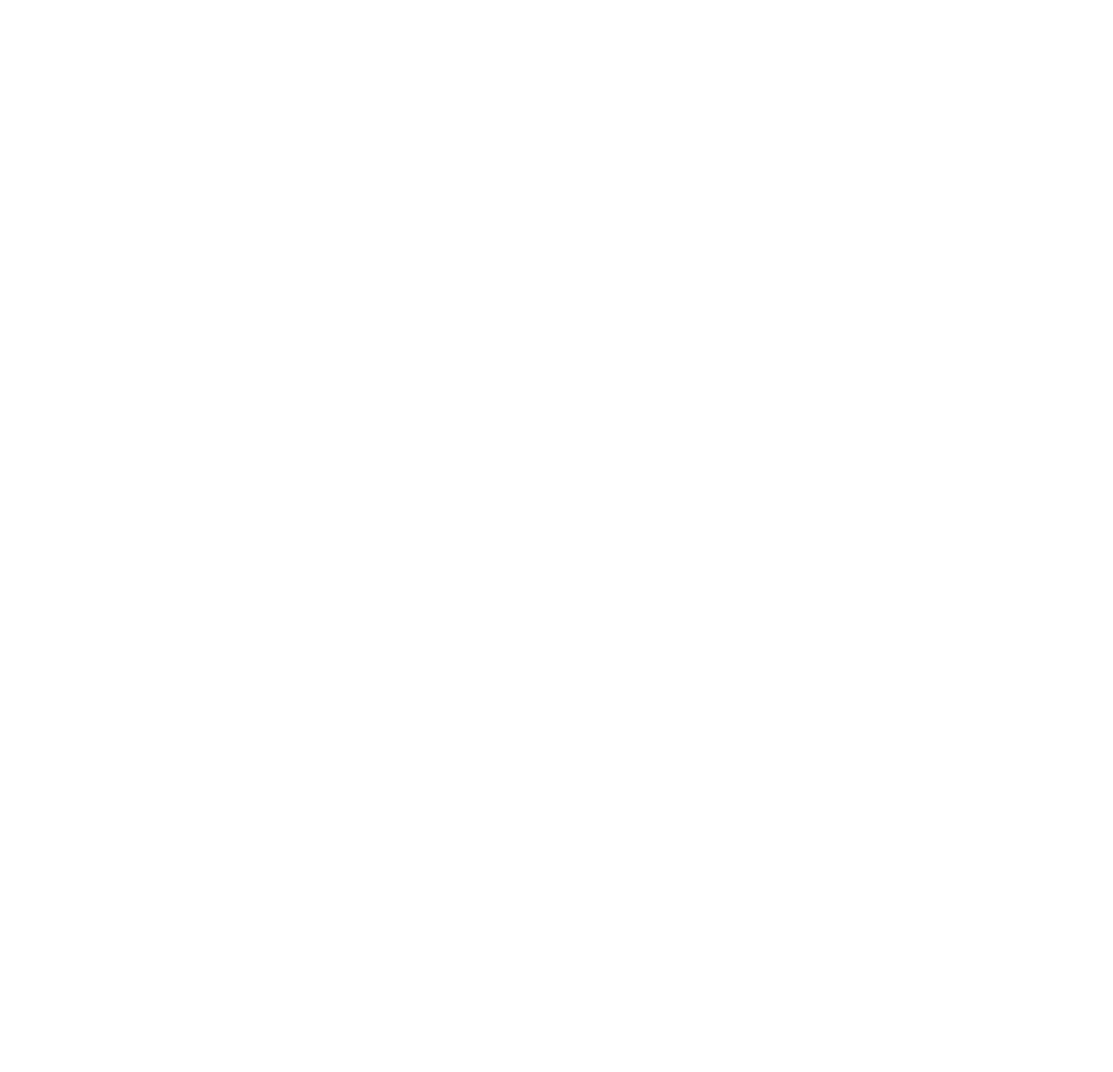
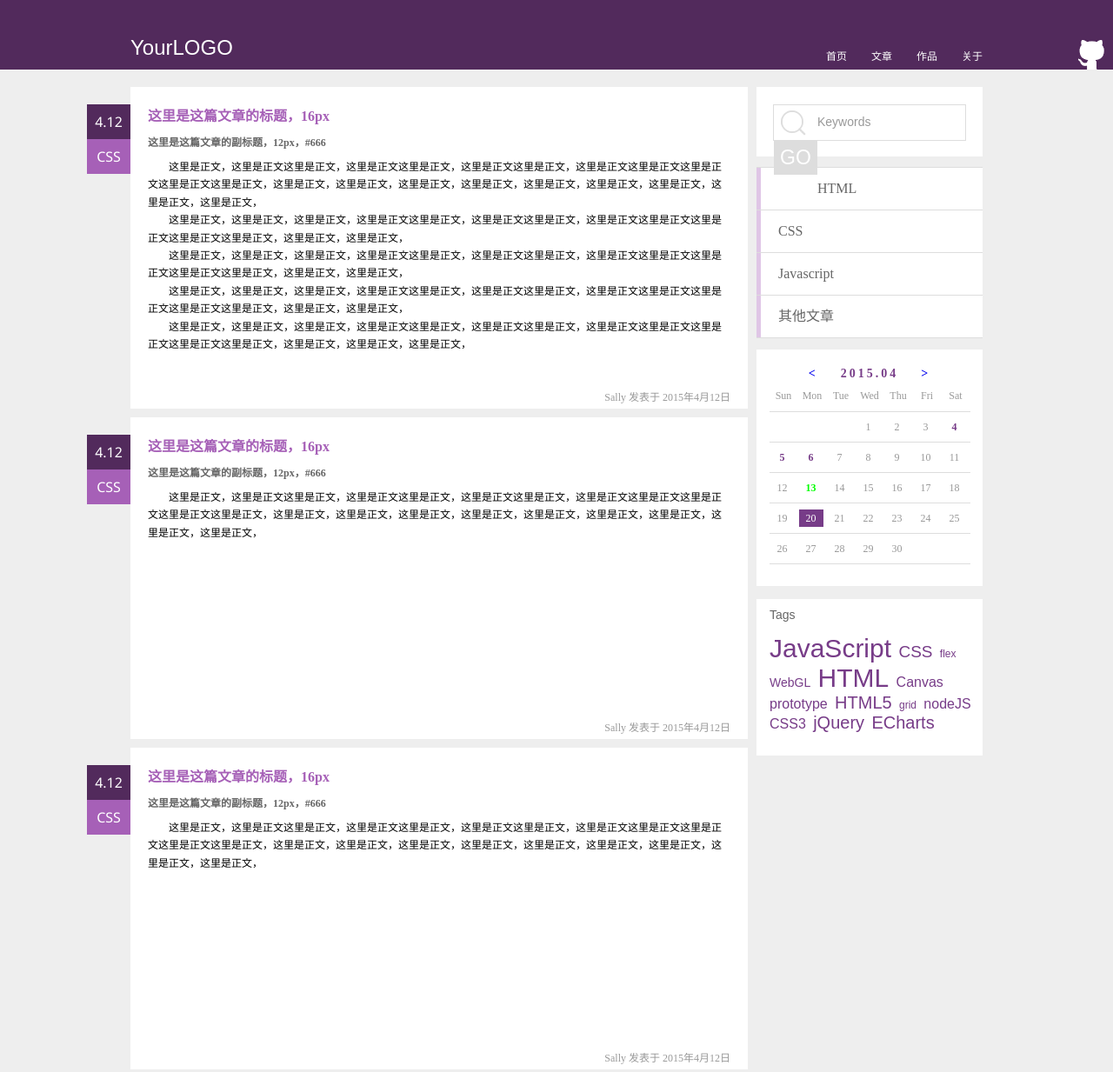
Before and after one commit to mengchan127/bd-ife-mycode, a plain HTML site: page task0001/sally127/blog.html in a window 1280 px wide. Shown: the top 1233 px of the page at 87% size. Before the commit the page ends 800 px from the top, so only its background shows below. Drawn offline with Linux system fonts and the light colour scheme.

Commit message:
blog
blog页完成

```diff
--- a/task0001/sally127/blog.html
+++ b/task0001/sally127/blog.html
@@ -0,0 +1,266 @@
+<!DOCTYPE html>
+<html lang="en">
+<head>
+	<meta charset="UTF-8">
+	<title>blog</title>
+	<meta http-equiv="X-UA-Compatible" content="IE=Edge">
+	<link rel="stylesheet" href="./css/blog.css">
+</head>
+<body>
+	<div class="container">
+		<div class="header">
+			<a href="https://github.com/" target="_blank"><div id="github-icon"></div></a>
+			<div class="topnav">
+				<h1>YourLOGO</h1>
+				<ul>
+					<li><a href="#">首页</a></li>
+					<li><a href="#">文章</a></li>
+					<li><a href="#">作品</a></li>
+					<li><a href="#">关于</a></li>
+				</ul>
+			</div>
+		</div>
+
+		<div class="wrapper">
+			<div class="blog-list">
+				<div class="blog">
+					<div class="labels-wrap">
+						<div class="labels" style="background:#522A5C"><span>4.12</span></div>
+						<div class="labels" style="background:#A660B7"><span>CSS</span></div>
+					</div>
+					<h3>这里是这篇文章的标题，16px</h3>
+					<h4>这里是这篇文章的副标题，12px，#666</h4>
+					<div class="content">
+						<p>这里是正文，这里是正文这里是正文，这里是正文这里是正文，这里是正文这里是正文，这里是正文这里是正文这里是正文这里是正文这里是正文，这里是正文，这里是正文，这里是正文，这里是正文，这里是正文，这里是正文，这里是正文，这里是正文，这里是正文，</p>
+						<p>这里是正文，这里是正文，这里是正文，这里是正文这里是正文，这里是正文这里是正文，这里是正文这里是正文这里是正文这里是正文这里是正文，这里是正文，这里是正文，</p>
+						<p>这里是正文，这里是正文，这里是正文，这里是正文这里是正文，这里是正文这里是正文，这里是正文这里是正文这里是正文这里是正文这里是正文，这里是正文，这里是正文，</p>
+						<p>这里是正文，这里是正文，这里是正文，这里是正文这里是正文，这里是正文这里是正文，这里是正文这里是正文这里是正文这里是正文这里是正文，这里是正文，这里是正文，</p>
+						<p>这里是正文，这里是正文，这里是正文，这里是正文这里是正文，这里是正文这里是正文，这里是正文这里是正文这里是正文这里是正文这里是正文，这里是正文，这里是正文，这里是正文，</p>
+					</div>
+					<div class="edit-info">
+						<span>Sally 发表于 2015年4月12日</span>
+					</div>
+				</div>
+
+				<div class="blog">
+					<div class="labels-wrap">
+						<div class="labels" style="background:#522A5C"><span>4.12</span></div>
+						<div class="labels" style="background:#A660B7"><span>CSS</span></div>
+					</div>
+
+					<h3>这里是这篇文章的标题，16px</h3>
+					<h4>这里是这篇文章的副标题，12px，#666</h4>
+					<div class="content">
+						<p>这里是正文，这里是正文这里是正文，这里是正文这里是正文，这里是正文这里是正文，这里是正文这里是正文这里是正文这里是正文这里是正文，这里是正文，这里是正文，这里是正文，这里是正文，这里是正文，这里是正文，这里是正文，这里是正文，这里是正文，</p>
+					</div>
+					<div class="edit-info">
+						<span>Sally 发表于 2015年4月12日</span>
+					</div>
+				</div>
+
+
+				<div class="blog">
+					<div class="labels-wrap">
+						<div class="labels" style="background:#522A5C"><span>4.12</span></div>
+						<div class="labels" style="background:#A660B7"><span>CSS</span></div>
+					</div>
+
+					<h3>这里是这篇文章的标题，16px</h3>
+					<h4>这里是这篇文章的副标题，12px，#666</h4>
+					<div class="content">
+						<p>这里是正文，这里是正文这里是正文，这里是正文这里是正文，这里是正文这里是正文，这里是正文这里是正文这里是正文这里是正文这里是正文，这里是正文，这里是正文，这里是正文，这里是正文，这里是正文，这里是正文，这里是正文，这里是正文，这里是正文，</p>
+					</div>
+					<div class="edit-info">
+						<span>Sally 发表于 2015年4月12日</span>
+					</div>
+				</div>
+			</div>
+
+			<div class="side-wrapper">
+				<div class="search-wrapper">
+					<div class="search">
+						<ul>
+							<li id="search-icon"></li>
+							<li><label><input type="text" value="Keywords"></label></li>
+							<li><span>GO</span></li>
+						</ul>
+					</div>
+				</div>
+
+				<div class="sort-wrapper">
+					<ul>
+						<li><a href="#">HTML</a></li>
+						<li><a href="#">CSS</a></li>
+						<li><a href="#">Javascript</a></li>
+						<li><a href="#">其他文章</a></li>
+					</ul>
+				</div>
+
+				<div class="calendar">
+					<table>
+					<caption>
+						<a href="#" rel="prev"><</a>
+						 &nbsp;&nbsp;&nbsp;2015.04&nbsp;&nbsp;&nbsp;
+						<a href="#" rel="next">></a>
+					</caption>
+						<!-- <colgroup>
+							<col id="sun">
+						</colgroup> -->
+						<thead>
+							<tr>
+								<th>Sun</th>
+								<th>Mon</th>
+								<th>Tue</th>
+								<th>Wed</th>
+								<th>Thu</th>
+								<th>Fri</th>
+								<th>Sat</th>
+							</tr>
+						</thead>
+						<tbody>
+							<tr>
+								<td><a href="#"></a></td>
+								<td><a href="#"></a></td>
+								<td><a href="#"></a></td>
+								<td><a href="#">1</a></td>
+								<td><a href="#">2</a></td>
+								<td><a href="#">3</a></td>
+								<td><a href="#" style="color:#773C88;font-weight: bold">4</a></td>
+							</tr>
+							<tr>
+								<td><a href="#" style="color:#773C88;font-weight: bold">5</a></td>
+								<td><a href="#" style="color:#773C88;font-weight: bold">6</a></td>
+								<td><a href="#">7</a></td>
+								<td><a href="#">8</a></td>
+								<td><a href="#">9</a></td>
+								<td><a href="#">10</a></td>
+								<td><a href="#">11</a></td>
+							</tr>
+							<tr>
+								<td><a href="#">12</a></td>
+								<td><a href="#" style="color:#0f0;font-weight: bold">13</a></td>
+								<td><a href="#">14</a></td>
+								<td><a href="#">15</a></td>
+								<td><a href="#">16</a></td>
+								<td><a href="#">17</a></td>
+								<td><a href="#">18</a></td>
+							</tr>
+							<tr>
+								<td><a href="#">19</a></td>
+								<td><a href="#" style="color:#FFF;background:#773C88">20</a></td>
+								<td><a href="#">21</a></td>
+								<td><a href="#">22</a></td>
+								<td><a href="#">23</a></td>
+								<td><a href="#">24</a></td>
+								<td><a href="#">25</a></td>
+							</tr>
+							<tr>
+								<td><a href="#">26</a></td>
+								<td><a href="#">27</a></td>
+								<td><a href="#">28</a></td>
+								<td><a href="#">29</a></td>
+								<td><a href="#">30</a></td>
+								<td><a href="#"></a></td>
+								<td><a href="#"></a></td>
+							</tr>
+						</tbody>
+					</table>
+				</div>
+
+				<div class="tags-wrap">
+					<h3>Tags</h3>
+					<div class="tags">
+						<span style="font-size:30px">JavaScript</span>
+						<span style="font-size:19px">CSS</span>
+						<span>flex</span>
+						<span style="font-size:14px">WebGL</span>
+						<span style="font-size:30px">HTML</span>
+						<span style="font-size:16px">Canvas</span>
+						<span style="font-size:16px">prototype</span>
+						<span style="font-size:20px">HTML5</span>
+						<span>grid</span>
+						<span style="font-size:16px">nodeJS</span>
+						<span style="font-size:16px">CSS3</span>
+						<span style="font-size:20px">jQuery</span>
+						<span style="font-size:20px">ECharts</span>
+					</div>
+				</div>
+
+			</div>
+			<div class="page-nav">
+				<ul>
+					<li><a href="#">第一页</a></li>
+					<li><a href="#">上一页</a></li>
+					<li><a href="#">1</a></li>
+					<li><a href="#">2</a></li>
+					<li><a href="#" style="color: #FFF;background: #A660B7;">3</a></li>
+					<li><a href="#">4</a></li>
+					<li><a href="javascript:void(0);" id="noclick">...</a></li>
+					<li><a href="#">下一页</a></li>
+					<li><a href="#">最后页</a></li>
+				</ul>
+			</div>
+		</div>
+
+		<div class="footer">
+				<ul class="footer-ul">
+					<li class="footer-li"><a href="#">主页</a></li>
+					<li class="footer-li"><a href="#">文章</a></li>
+					<li class="footer-li"><a href="#">作品</a></li>
+					<li class="footer-li"><a href="#">关于</a></li>
+				</ul>
+				<!-- <hr color=#333333 size=1 noshade="noshade" align="center"> -->
+				<hr style="height:5px;background:#333333;border:0;height:1px;margin:0">
+
+				<div class="navs">
+					<ul>
+						<li style="height:60px;line-height: 60px;margin-top:5px;margin-bottom: 5px;">学习资料</li>
+						<li><a href="#">LINK</a></li>
+						<li><a href="#">Hover时样式</a></li>
+						<li><a href="#">LINK</a></li>
+						<li><a href="#">LINK</a></li>
+						<li><a href="#">LINK</a></li>
+						<li><a href="#">LINK</a></li>
+					</ul>
+
+					<ul>
+						<li style="height:60px;line-height: 60px;margin-top:5px;margin-bottom: 5px;">友情链接</li>
+						<li><a href="#">LINK</a></li>
+						<li><a href="#">Hover时样式</a></li>
+						<li><a href="#">LINK</a></li>
+						<li><a href="#">LINK</a></li>
+					</ul>
+					<ul>
+						<li style="height:60px;line-height: 60px;margin-top:5px;margin-bottom: 5px;">学习资料</li>
+						<li><a href="#">LINK</a></li>
+						<li><a href="#">Hover时样式</a></li>
+						<li><a href="#">LINK</a></li>
+						<li><a href="#">LINK</a></li>
+						<li><a href="#">LINK</a></li>
+						<li><a href="#">LINK</a></li>
+					</ul>
+					<ul>
+						<li style="height:60px;line-height: 60px;margin-top:5px;margin-bottom: 5px;">学习资料</li>
+						<li><a href="#">LINK</a></li>
+						<li><a href="#">Hover时样式</a></li>
+						<li><a href="#">LINK</a></li>
+						<li><a href="#">LINK</a></li>
+						<li><a href="#">LINK</a></li>
+						<li><a href="#">LINK</a></li>
+					</ul>
+					<ul>
+						<li style="height:70px;line-height: 70px;margin-top:5px;margin-bottom: 5px;">友情链接</li>
+						<li><a href="#">LINK</a></li>
+						<li><a href="#">Hover时样式</a></li>
+						<li><a href="#">LINK</a></li>
+						<li><a href="#">LINK</a></li>
+					</ul>
+				</div>
+				<div class="copyright">
+					<p>版权信息</p>
+					<div id="github-icon1"></div>
+				</div>
+			</div>
+	</div>
+</body>
+</html>
--- /dev/null
+++ b/task0001/sally127/css/blog.css
@@ -0,0 +1,381 @@
+html,body{
+	padding: 0;
+	margin: 0;
+	font-family: "宋体";
+	font-size: 12px;
+	background: #EEEEEE;
+}
+/*.container{
+	width: 100%;
+	border: 1px solid red;
+}*/
+@media screen and (max-width: 980px){
+	.container{
+		width: 980px;
+	}
+	#github-icon{
+		display: none;
+	}
+	.labels-wrap{
+		display: none;
+	}
+}
+a{ text-decoration: none;}
+li{ list-style: none; }
+.header{
+	width: 100%;
+	height: 80px;
+	line-height: 80px;
+	background-color: #522A5C;
+}
+#github-icon{
+width: 30px;
+height: 34px;
+background-image: url(../img/icon-github.png);
+float: right;
+margin-right: 10px;
+margin-top: 46px;
+cursor: pointer;
+}
+.topnav{
+	width: 980px;
+	margin: 0 auto;
+}
+.topnav h1{
+	color: #FFF;
+	font-family: Arial;
+	font-weight: normal;
+	margin:0;
+	margin-top: 15px;
+	float: left;
+}
+.topnav ul{
+	float: right; /*加上这句，既保证了列表向右浮动，内部li向左浮动，做到展现与DOM中的顺序一致*/
+	height: 50px;
+	margin-top: 25px;
+}
+.topnav li{
+	list-style: none;
+	float: left;
+	font:14px;
+	margin-left: 28px;
+}
+.topnav a{
+	cursor: pointer;
+	color: #fff;
+	text-decoration: none;
+}
+.topnav a:hover{
+	color: #FCADAD;
+}
+
+.wrapper{
+	width: 980px;
+	height: 1525px;
+	margin:0 auto;
+	padding-top: 20px;
+}
+.blog-list{
+	width: 710px;
+	float: left;
+}
+.labels-wrap{
+	position: absolute;
+	left:-50px;
+	top:20px;
+}
+.labels{
+	width: 50px;
+	height: 40px;
+	line-height: 40px;
+	font-size: 16px;
+	color: #FFF;
+	text-align: center;
+	font-family: Segoe, 'Segoe UI', Optima, Arial, sans-serif;
+}
+.blog{
+	width: 670px;
+	height: 340px;
+	background: #FFF;
+	margin-bottom: 10px;
+	padding: 15px 20px;
+	position: relative;
+}
+.blog h3{
+	margin:5px 0;
+	color:#A660B7;
+	font-size: 16px;
+}
+.blog h4{
+	margin:10px 0;
+	color: #666;
+	font-size: 12px;
+}
+.content{
+	height: 265px;
+	overflow: hidden;
+}
+.content p{
+	text-indent: 2em;
+	line-height: 1.7;
+	margin:0;
+	padding:0;
+}
+.edit-info{
+	height: 20px;
+	line-height: 20px;
+	color: #999999;
+	text-align: right;
+	/*border: 1px solid blue*/
+}
+
+
+.side-wrapper{
+	width: 260px;
+	/*border: 1px solid blue;*/
+	float: right;
+}
+ul,li{
+	list-style: none;
+}
+.search-wrapper{
+	height: 80px;
+	background: #FFF;
+}
+.search{
+	padding-top: 20px;
+	padding-bottom: 20px;
+}
+.search ul{
+	width: 220px;
+	height: 40px;
+	border: 1px solid #DDDDDD;
+	margin: 0px auto;
+	padding: 0;
+}
+.search li{
+	float: left;
+	height: 40px;
+	margin:0;
+}
+#search-icon{
+	width: 45px;
+	height: 40px;
+	background: url(../img/search.png);
+}
+.search input{
+	color: #999999;
+	width: 120px;
+	font-size: 14px;
+	line-height: 37px;
+	margin:0;
+	border:0;
+	padding-left: 5px;
+	outline: none;
+}
+.search span{
+	width: 50px;
+	height: 40px;
+	line-height: 40px;
+	color: #FFF;
+	background: #DDDDDD;
+	display: block;
+	text-align: center;
+	font-size: 23px;
+	/*font-weight: bold;*/
+	font-family: Arial;
+	cursor: pointer;
+}
+
+.sort-wrapper{
+	height:200px;
+	/*border: 1px solid green;*/
+}
+.sort-wrapper ul{
+	padding: 0;
+	border-top:1px solid #DDDDDD;
+}
+.sort-wrapper li{
+	height: 48px;
+	line-height: 48px;
+	background: #FFF;
+	border-bottom: 1px solid #DDDDDD;
+}
+.sort-wrapper a{
+	display: block;
+	height: 48px;
+	text-decoration: none;
+	color: #666666;
+	background: #FFF;
+	font-size: 16px;
+	border-left: 5px solid #DFC6E6;
+	padding-left:20px;
+}
+.sort-wrapper a:hover, a:active{
+	border-left: 5px solid #522A5c;
+}
+.calendar{
+	/*height: 240px;*/
+	background: #FFF;
+	margin-top: 10px;
+	/*padding:20px;*/
+	padding-top: 20px;
+	padding-bottom: 25px;
+}
+.calendar table{
+	border-collapse: collapse;
+	border-spacing: 0;
+	text-align: center;
+	color:#999;
+	margin:0 auto;
+}
+.calendar caption{
+	/*display: table-caption;*/
+	text-align: center;
+	font-weight: bold;
+	color: #773C88;
+	letter-spacing: 3px;
+	font-size: 14px;
+}
+.calendar caption a{
+	text-decoration: none;
+}
+.calendar tr{
+	border-bottom: 1px solid #DDDDDD;
+	height: 35px;
+}
+.calendar th{
+	font-weight: normal;
+}
+.calendar td{
+	width: 31px;
+	text-align: center;
+}
+.calendar td a{
+	width: 28px;
+	height: 20px;
+	line-height: 20px;
+	text-decoration: none;
+	display: block;
+	color:#999;
+}
+.calendar td a:hover{
+	color: #FFF;
+	background: #773C88;
+}
+
+.tags-wrap{
+	height: 160px;
+	padding: 10px 15px;
+	background: #FFF;
+	margin-top: 15px;
+	color:#773C88;
+	font-family: Arial;
+	overflow: hidden;
+}
+.tags-wrap h3{
+	font-weight: normal;
+	font-family: Arial;
+	margin-top:0;
+	color: #666;
+}
+.tags{
+	margin-right: -10px;
+}
+.tags span{
+	margin-right: 5px;
+}
+
+.page-nav{
+	clear: both;
+	width: 710px;
+	padding: 0;
+}
+.page-nav ul{
+	padding: 0;
+	width: 550px;
+	margin:0 auto;
+
+	overflow: hidden;
+
+
+}
+.page-nav li{
+	float: left;
+	height: 35px;
+	line-height: 35px;
+	background: #FFF;
+	margin:0 5px;
+}
+.page-nav a{
+	color:#000;
+	display: block;
+	padding: 0 15px;
+}
+.page-nav a:hover{
+	color: #FFF;
+	background: #A660B7;
+}
+#noclick{
+	color:#666;
+}
+#noclick:hover{
+	color: #666;
+	background: #FFF;
+	font-weight: normal;
+}
+
+.footer{
+	width: 100%;
+	height: 395px;
+	background: #000;
+	color:#FFF;
+	overflow: hidden;
+}
+.footer-ul{
+	width: 200px;
+	height: 35px;
+	margin:0 auto;
+}
+.footer-li{
+	list-style: none;
+	float: left;
+	height: 35px;
+	line-height: 35px;
+	width: 50px;
+}
+.navs{
+	width: 980px;
+	height: 280px;
+	margin:0 auto;
+}
+.navs ul{
+	float: left;
+	padding: 0;
+	margin-right: 130px;
+}
+.navs li{
+	list-style: none;
+	height: 20px;
+	line-height: 20px;
+}
+.footer a{
+	color: #FFF;
+	text-decoration:none;
+}
+.navs a:hover{
+	text-decoration:underline;
+}
+.copyright{
+	width: 980px;
+	height: 80px;
+	margin:0 auto;
+	text-align: center;
+}
+#github-icon1{
+	width: 30px;
+	height: 34px;
+	background-image: url(../img/icon-github.png);
+	margin:0 auto;
+	margin-top: 19px;
+}
```
Also changed, not shown: task0001/sally127/index.html (+1 -1 lines), task0001/sally127/css/index.css (renamed from task0001/sally127/css/style.css), task0001/sally127/img/search.png (added).
